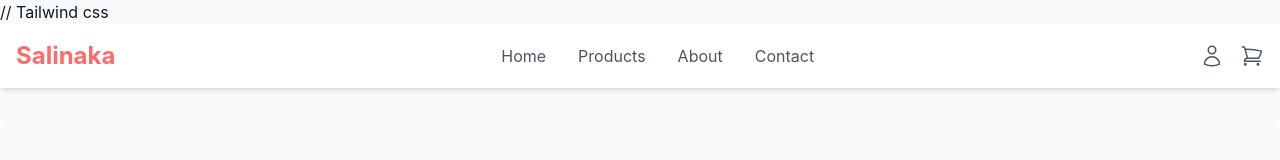
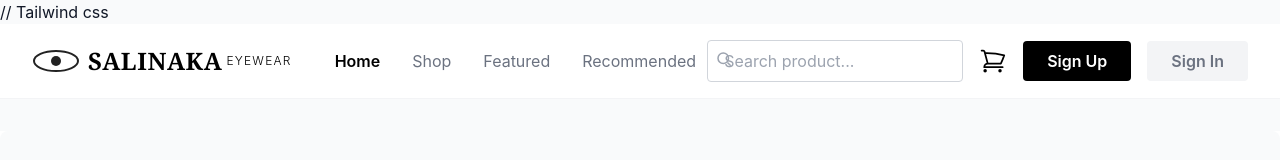
Before and after one commit to tyrahappy/salinaka, a React (Create React App) app: page / in a window 1280 px wide. Shown: the top 160 px of the page. Built offline with nearby package versions, Linux system fonts and the light colour scheme.

Commit message:
add navbar and features

```diff
--- a/src/components/layout/Navbar.js
+++ b/src/components/layout/Navbar.js
@@ -1,49 +1,63 @@
-import { Link } from 'react-router-dom';
-import { ShoppingCartIcon, UserIcon } from '@heroicons/react/24/outline';
-import { useSelector } from 'react-redux';  // useSelector 用于从 Redux 中获取数据
+import React from "react";
+import { Link, useLocation } from "react-router-dom";
+import { ShoppingCartIcon } from "@heroicons/react/24/outline";
+
+// Eye logo SVG
+const EyeLogo = () => (
+  <svg width="48" height="24" viewBox="0 0 48 24" fill="none" xmlns="http://www.w3.org/2000/svg" className="inline-block align-middle mr-2">
+    <ellipse cx="24" cy="12" rx="22" ry="10" stroke="#222" strokeWidth="2" fill="none" />
+    <circle cx="24" cy="12" r="5" fill="#222" />
+  </svg>
+);
 
 const Navbar = () => {
-  const cartItems = useSelector((state) => state.cart.items);   // the cartItems is the state of the cart
+  const location = useLocation();
+  // 判断当前路由高亮
+  const isActive = (path) => location.pathname === path;
 
   return (
-    <nav className="bg-white shadow-md">
-      <div className="container mx-auto px-4">
-        <div className="flex justify-between items-center h-16">
-          {/* Logo */}
-          <Link to="/" className="text-2xl font-bold text-primary">
-            Salinaka
+    <nav className="bg-white border-b border-gray-100">
+      <div className="container mx-auto flex items-center justify-between py-4">
+        {/* Logo & Brand */}
+        <Link to="/" className="flex items-center text-black text-2xl font-bold">
+          <EyeLogo />
+          <span className="font-serif tracking-wide">SALINAKA</span>
+          <span className="ml-1 text-xs font-light tracking-widest align-top">EYEWEAR</span>
+        </Link>
+
+        {/* Center Navigation */}
+        <div className="flex space-x-8 ml-8">
+          <Link to="/" className={`text-base ${isActive("/") ? "font-semibold text-black" : "text-gray-500 hover:text-black"}`}>Home</Link>
+          <Link to="/products" className={`text-base ${isActive("/products") ? "font-semibold text-black" : "text-gray-500 hover:text-black"}`}>Shop</Link>
+          <Link to="/featured" className="text-base text-gray-500 hover:text-black">Featured</Link>
+          <Link to="/recommended" className="text-base text-gray-500 hover:text-black">Recommended</Link>
+        </div>
+
+        {/* Right Section: Search, Cart, Auth */}
+        <div className="flex items-center space-x-4">
+          {/* Search Box */}
+          <div className="relative">
+            <input
+              type="text"
+              placeholder="Search product..."
+              className="border border-gray-300 rounded px-4 py-2 w-64 focus:outline-none focus:ring-2 focus:ring-primary"
+            />
+            <span className="absolute left-2 top-2.5 text-gray-400">
+              <svg width="18" height="18" fill="none" stroke="currentColor" strokeWidth="2" viewBox="0 0 24 24">
+                <circle cx="11" cy="11" r="7" />
+                <line x1="21" y1="21" x2="16.65" y2="16.65" />
+              </svg>
+            </span>
+          </div>
+
+          {/* Cart Icon */}
+          <Link to="/cart" className="text-black hover:text-primary">
+            <ShoppingCartIcon className="h-7 w-7" />
           </Link>
 
-          {/* Navigation Links */}
-          <div className="hidden md:flex space-x-8">
-            <Link to="/" className="text-gray-600 hover:text-primary">
-              Home
-            </Link>
-            <Link to="/products" className="text-gray-600 hover:text-primary">
-              Products
-            </Link>
-            <Link to="/about" className="text-gray-600 hover:text-primary">
-              About
-            </Link>
-            <Link to="/contact" className="text-gray-600 hover:text-primary">
-              Contact
-            </Link>
-          </div>
-
-          {/* Icons */}
-          <div className="flex items-center space-x-4">
-            <Link to="/account" className="text-gray-600 hover:text-primary">
-              <UserIcon className="h-6 w-6" />
-            </Link>
-            <Link to="/cart" className="text-gray-600 hover:text-primary relative">
-              <ShoppingCartIcon className="h-6 w-6" />
-              {cartItems.length > 0 && (
-                <span className="absolute -top-2 -right-2 bg-primary text-white text-xs rounded-full h-5 w-5 flex items-center justify-center">
-                  {cartItems.length}
-                </span>
-              )}
-            </Link>
-          </div>
+          {/* Sign Up & Sign In Buttons */}
+          <Link to="/signup" className="bg-black text-white px-6 py-2 rounded font-semibold">Sign Up</Link>
+          <Link to="/signin" className="bg-gray-100 text-gray-500 px-6 py-2 rounded font-semibold">Sign In</Link>
         </div>
       </div>
     </nav>
```
